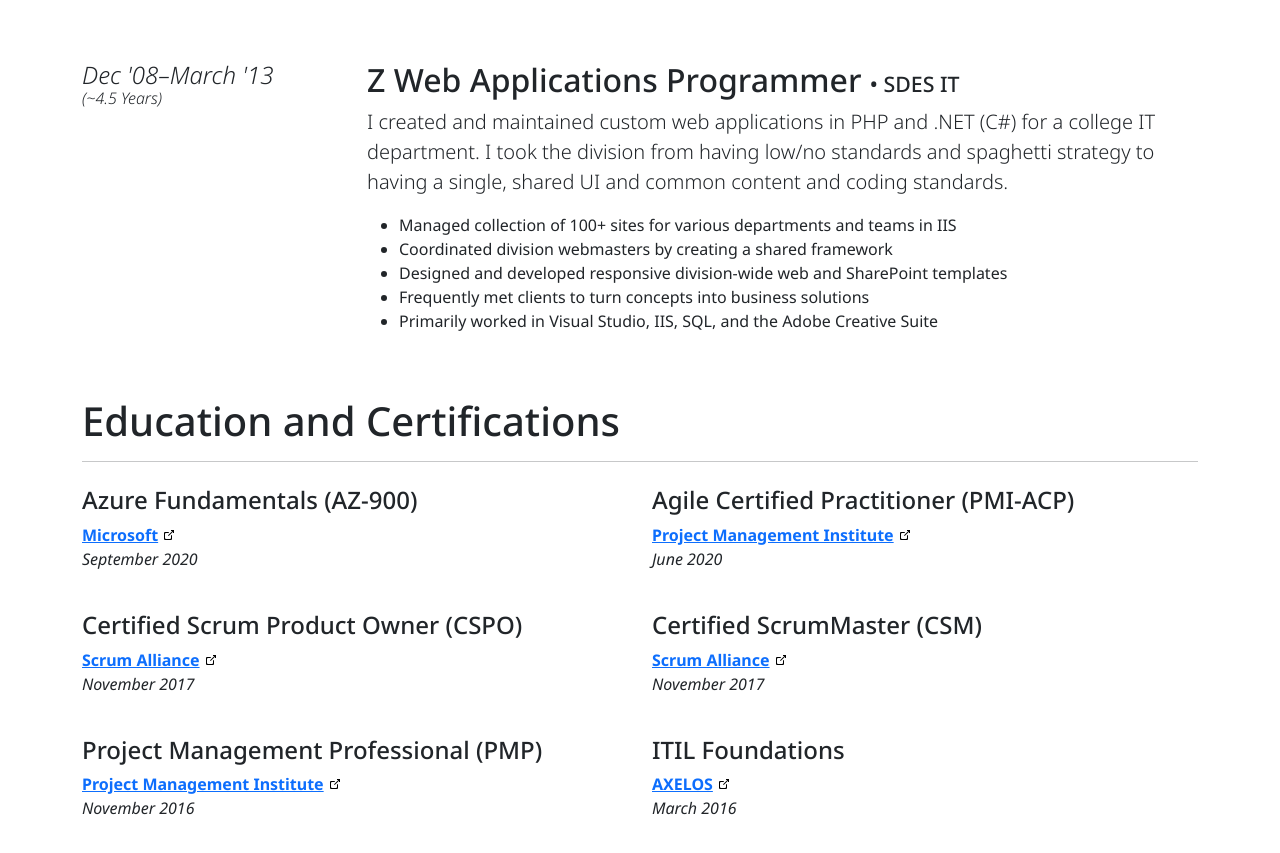
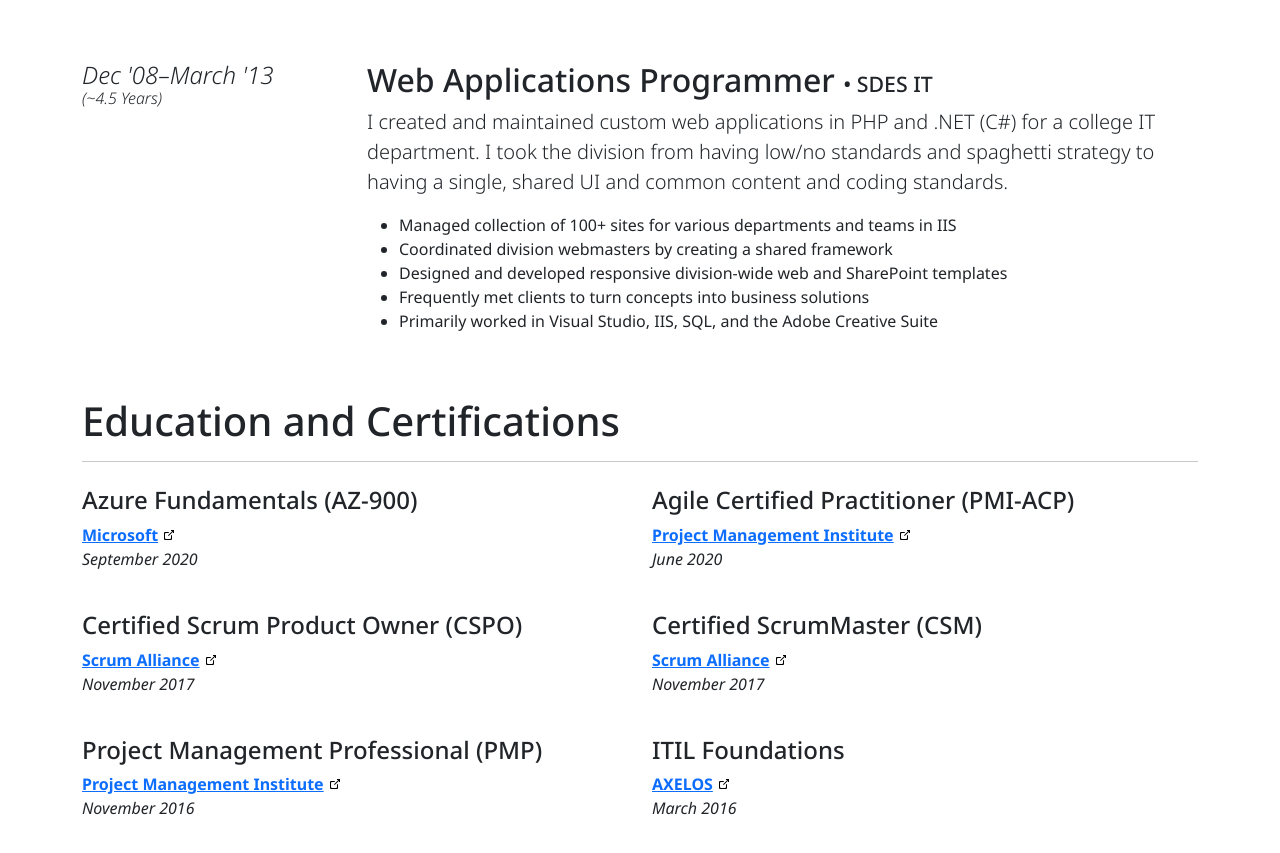
Before and after one commit to fbrogers/portfolio-v3, a plain HTML site: page index.htm in a window 1280 px wide. Shown: the part 1827-2680 px from the top of the page. Drawn offline with nearby package versions, Linux system fonts and the light colour scheme.

Commit message:
Update index.htm

```diff
--- a/index.htm
+++ b/index.htm
@@ -252,7 +252,7 @@
                         </div>
                     </div>
                     <div class="col-lg-9">
-                        <h3 class="h2">Z
+                        <h3 class="h2">
                             Web Applications Programmer
                             <small>&bull; SDES IT</small>
                         </h3>
```
